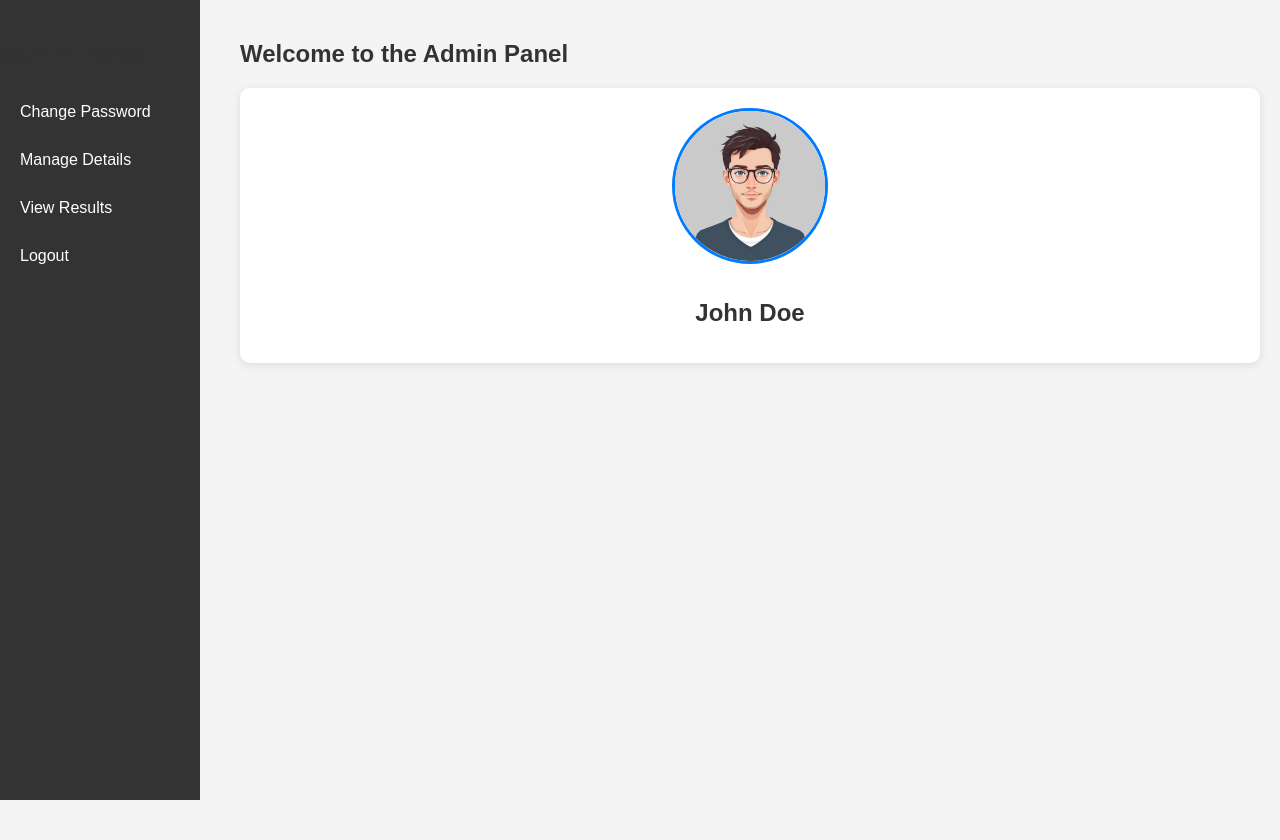
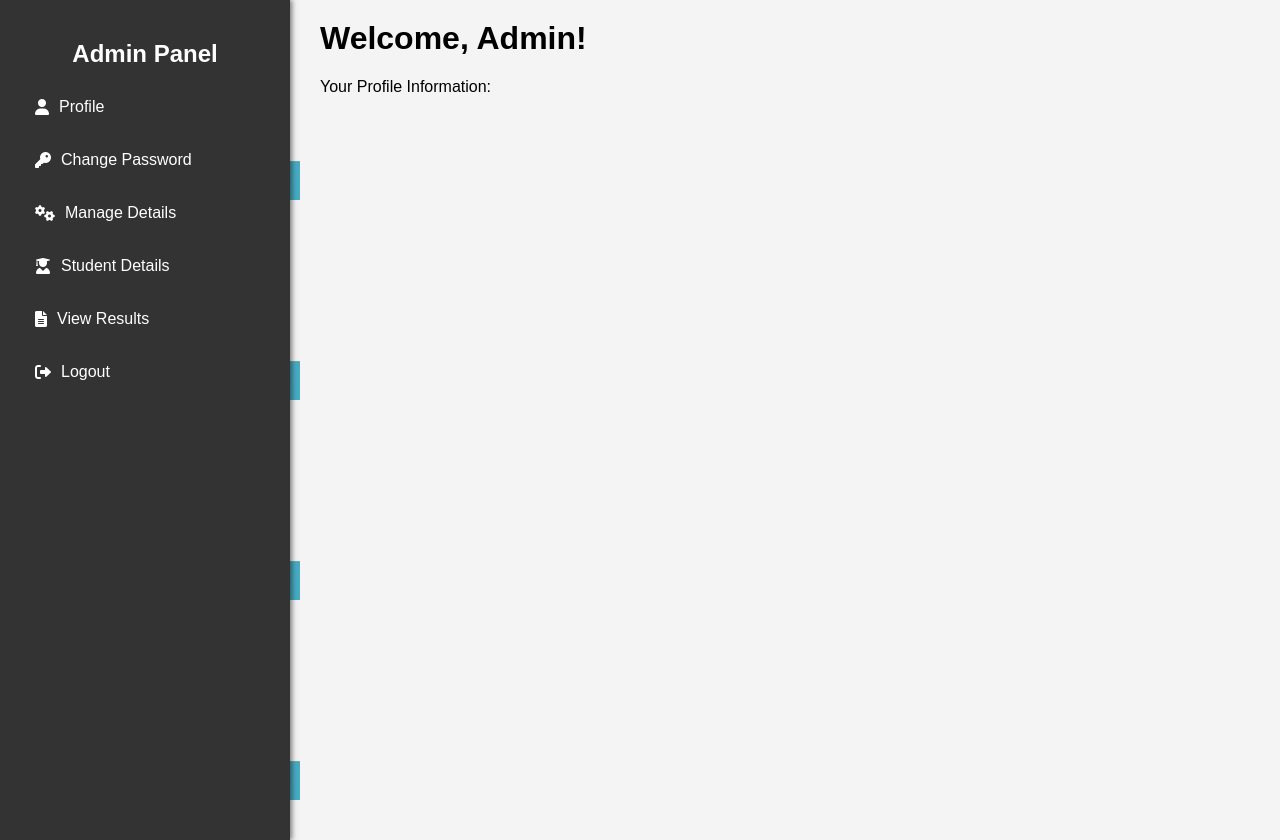
Before and after one commit to itzmeraji212005/raji, a PHP site: page /admindash.php in a window 1280 px wide. Before the commit the page ends 800 px from the top, so only its background shows below. Run offline with PHP 8.4, Linux system fonts and the light colour scheme.

Commit message:
Add files via upload

```diff
--- a/admindash.php
+++ b/admindash.php
@@ -1,89 +1,106 @@
-<?php
-// Sample data for the admin profile
-$admin = [
-    'name' => 'John Doe',
-    'profile_picture' => 'person5.jpg' // Make sure to have this image in the same directory or specify the correct path
-];
-?>
 <!DOCTYPE html>
 <html lang="en">
 <head>
     <meta charset="UTF-8">
-    <meta name="viewport" content="width=device-width, initial-scale=1.0">
     <title>Admin Panel</title>
+    <link rel="stylesheet" href="https://cdnjs.cloudflare.com/ajax/libs/font-awesome/6.0.0-beta3/css/all.min.css">
     <style>
         body {
             font-family: Arial, sans-serif;
             margin: 0;
             padding: 0;
-            background-color: #f4f4f4;
+            display: flex;
+            height: 100vh; /* Ensure body takes full height for proper layout */
+            background-image:url('voting.jpg');
         }
 
         .sidebar {
-            width: 200px;
-            height: 100vh;
-            background-color: #333;
-            padding-top: 20px;
-            position: fixed;
+            width: 250px; /* Increased width for more space, if necessary */
+            height: 100vh; /* Full height of the viewport */
+            background-color: #333; /* Dark background */
+            color: white;
+            padding: 20px;
+            position: fixed; /* Fix the sidebar to the left */
+            box-shadow: 2px 0px 5px rgba(0, 0, 0, 0.5); /* Optional shadow effect */
+            overflow-y: auto; /* Enable scrollbar if content exceeds height */
         }
 
-        .sidebar a {
-            padding: 15px 20px;
-            text-decoration: none;
-            color: white;
-            display: block;
+        .sidebar h2 {
+            text-align: center;
+            margin-bottom: 20px; /* Space between title and links */
         }
 
-        .sidebar a:hover {
-            background-color: #575757;
+        .sidebar ul {
+            list-style-type: none;
+            padding: 0;
         }
 
-        .main {
-            margin-left: 220px;
-            padding: 20px;
+        .sidebar ul li {
+            margin: 15px 0; /* Adjusted margin for spacing */
         }
 
-        h2 {
-            color: #333;
+        .sidebar ul li a {
+            color: white;
+            text-decoration: none;
+            display: flex;
+            align-items: center;
+            padding: 10px 15px; /* Add some padding for better hit area */
+            transition: background-color 0.3s; /* Smooth transition */
         }
 
-        .profile-container {
-            background-color: white;
-            border-radius: 10px;
-            box-shadow: 0 2px 10px rgba(0, 0, 0, 0.1);
-            padding: 20px;
-            text-align: center;
-            margin-top: 20px; /* Added margin top for better spacing */
+        .sidebar ul li a:hover {
+            background-color: #575757; /* Change background on hover */
         }
 
-        .profile-picture {
-            width: 150px;
-            height: 150px;
-            border-radius: 50%;
-            border: 3px solid #007BFF;
-            margin-bottom: 15px;
+        .sidebar ul li a i {
+            margin-right: 10px;
         }
 
-        .admin-name {
-            font-size: 24px;
-            color: #333;
+        .main-content {
+            margin-left: 300px; /* Match the sidebar width */
+            padding: 20px;
+            flex-grow: 1;
+            background-color: #f4f4f4; /* Light background for main content */
+            min-height: 100vh; /* Full height of the viewport */
+            overflow-y: auto; /* Enable scrollbar if content exceeds height */
+        }
+
+        .main-content h1 {
+            margin-top: 0; /* Remove default margin */
+        }
+
+        /* Responsive Design */
+        @media (max-width: 768px) {
+            .sidebar {
+                width: 100%; /* Full width on mobile */
+                height: auto; /* Auto height for mobile */
+                position: relative; /* Relative positioning for mobile */
+            }
+
+            .main-content {
+                margin-left: 0; /* Remove sidebar margin on mobile */
+            }
         }
     </style>
 </head>
 <body>
     <div class="sidebar">
         <h2>Admin Panel</h2>
-        <a href="change_password.php">Change Password</a>
-        <a href="manage_details.php">Manage Details</a>
-        <a href="view_results.php">View Results</a>
-        <a href="logout.php">Logout</a>
+        <ul>
+            <li><a href="admin.php"><i class="fas fa-user"></i> Profile</a></li>
+            <li><a href="change-password.php"><i class="fas fa-key"></i> Change Password</a></li>
+            <li><a href="manage-details.php"><i class="fas fa-cogs"></i> Manage Details</a></li>
+            <li><a href="student-details.php"><i class="fas fa-user-graduate"></i> Student Details</a></li>
+            <li><a href="view-results.php"><i class="fas fa-file-alt"></i> View Results</a></li>
+            <li><a href="logout.php"><i class="fas fa-sign-out-alt"></i> Logout</a></li>
+        </ul>
     </div>
-    <div class="main">
-        <h2>Welcome to the Admin Panel</h2>
-        <div class="profile-container">
-            <img src="<?php echo htmlspecialchars($admin['profile_picture']); ?>" alt="Profile Picture" class="profile-picture">
-            <h1 class="admin-name"><?php echo htmlspecialchars($admin['name']); ?></h1>
-        </div>
+
+    <div class="main-content">
+        <h1>Welcome, Admin!</h1>
+        <!-- Add your content here. For example: -->
+        <p>Your Profile Information:</p>
+        <!-- Example for displaying profile information -->
     </div>
 </body>
 </html>
```
